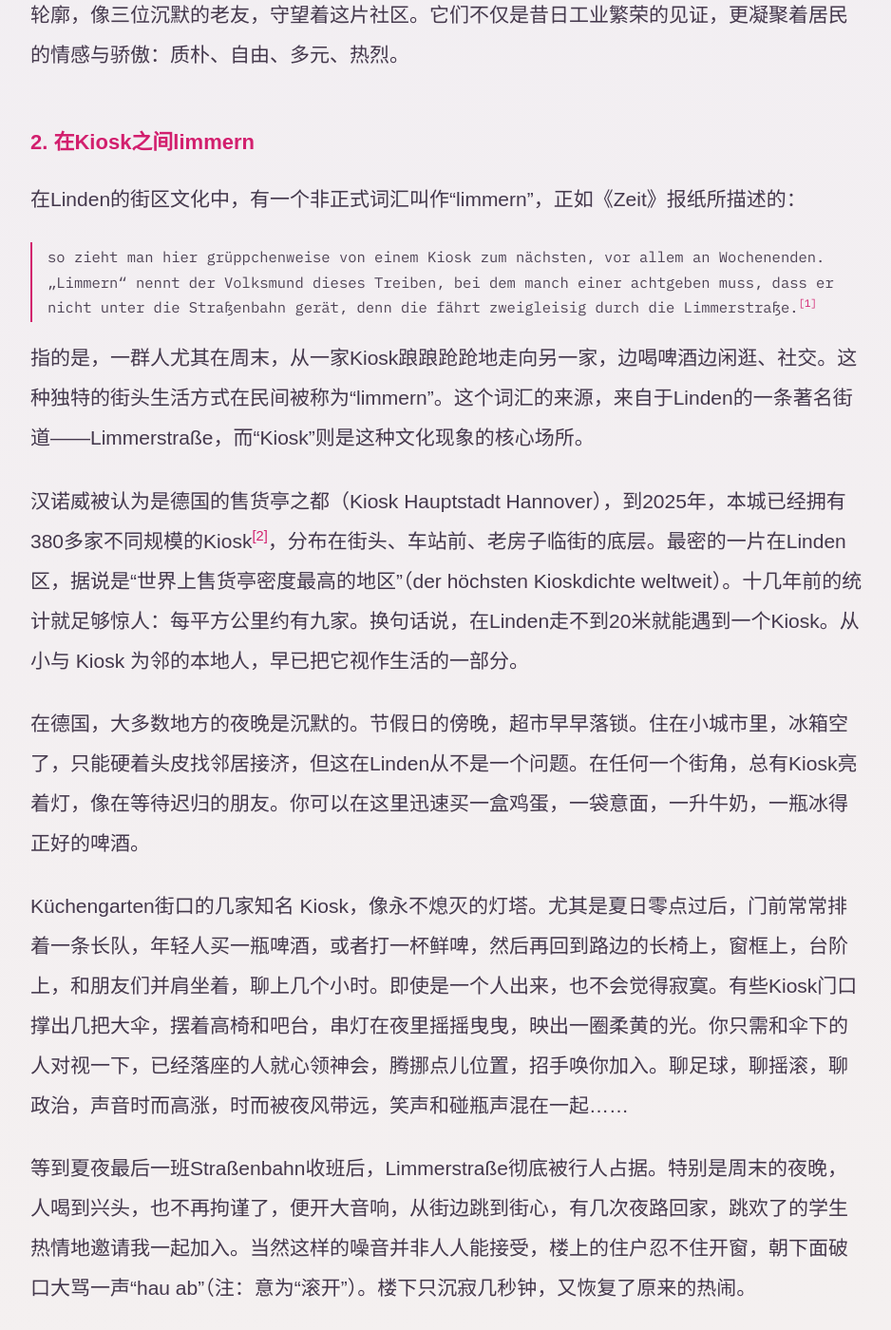
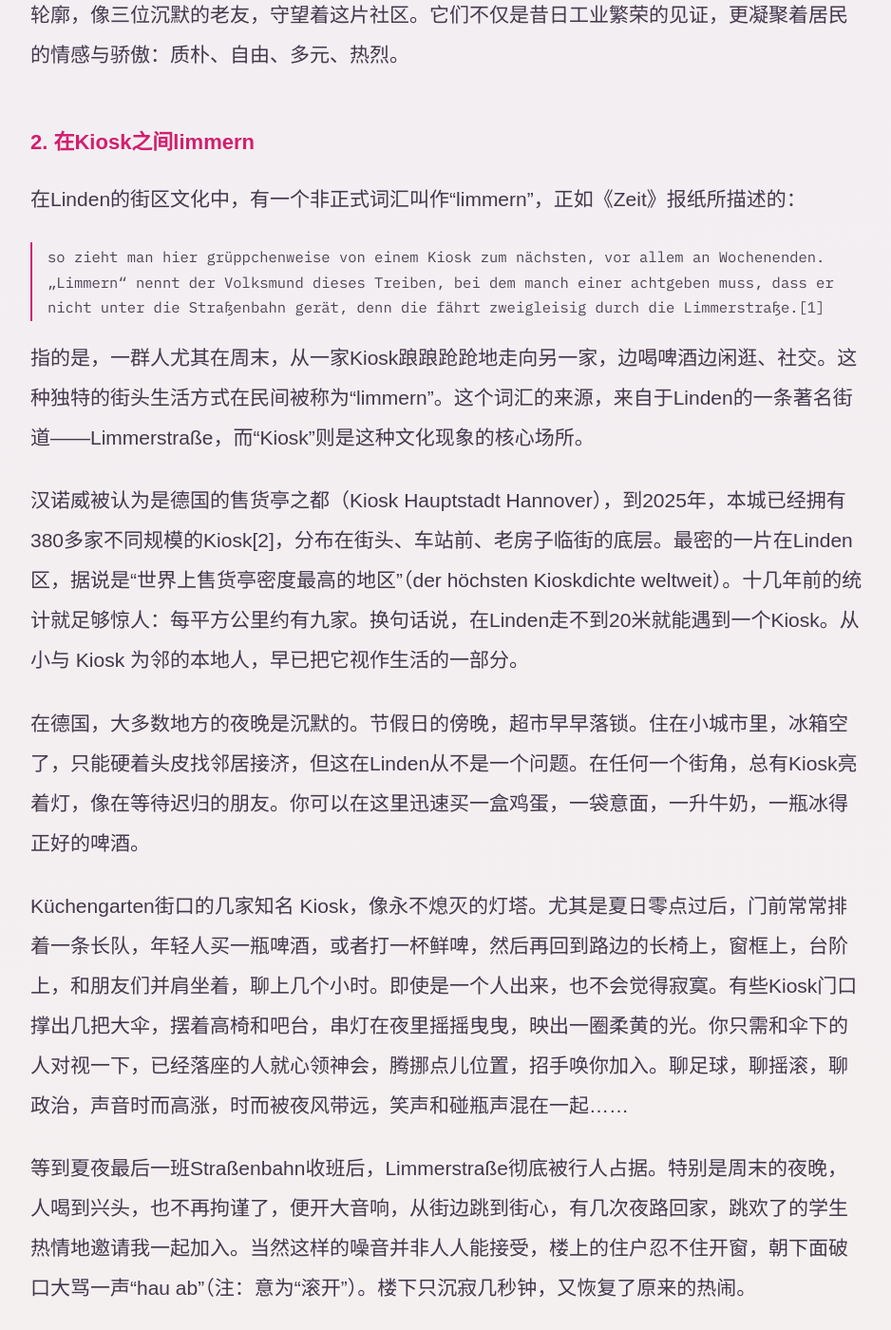
Before and after one commit to Shentuyuxia/lingersummer, a Jekyll site: the page built from _posts/2025-08-22-linden.md, in a window 1280 px wide and 1400 px high, scrolled down 3058 px. Shown: the whole window at 95% size, without its empty margins (132-1070 px from the left). Built offline with Jekyll 4.4.1, drawn with Linux system fonts in a browser that asks for light colours; some of the changed text lies outside the part shown.

```diff
--- a/_posts/2025-08-22-linden.md
+++ b/_posts/2025-08-22-linden.md
@@ -5,13 +5,17 @@ slug: linden
 date: 2025-08-22
 language: CN
 section: notes
-teaser: "Linden is not Hannover’s most glamorous district. Here, walls are awash with graffiti, kiosks line the streets, and music and conversation spill into the open. Young people, immigrants, artists and descendants of working-class families live side by side, making it the city’s freest and least easily defined neighbourhood."
-lede: "在汉诺威，Linden不是最华丽的街区：它涂鸦斑斓，Kiosk林立，街头总有不请自来的音乐与闲谈。年轻人、移民、艺术家和工人后代在此共居，构成一座城市最自由、最不被定义的片区。作者去年在此落脚，以一个生活者的视角，描摹她在Linden 的一年，以及这座城市跳动的嬉皮之心。"
+teaser: Linden is not Hannover’s most glamorous district. Here, walls are awash
+  with graffiti, kiosks line the streets, and music and conversation spill into
+  the open. Young people, immigrants, artists and descendants of working-class
+  families live side by side, making it the city’s freest and least easily
+  defined neighbourhood.
+lede: 在汉诺威，Linden不是最华丽的街区：它涂鸦斑斓，Kiosk林立，街头总有不请自来的音乐与闲谈。年轻人、移民、艺术家和工人后代在此共居，构成一座城市最自由、最不被定义的片区。作者去年在此落脚，以一个生活者的视角，描摹她在Linden
+  的一年，以及这座城市跳动的嬉皮之心。
 original_source: 蓝书屋公众号
 original_url: https://mp.weixin.qq.com/s/vUcQN9bC6_fWnl0n1gxq3A
 published: true
 ---
-
 我和汉诺威算得上有半熟的缘分。
 
 四年前我还在哥廷根大学念书，小城平静，能满足学生们的基本生活，但是年轻人还有向外探索的需求。当时Deutschland Ticket尚未推行，和其他州相比，下萨克森州的学生证尤其实惠，除了可以在州内任意乘坐慢火车，偶尔还能去往不来梅，汉堡，甚至踏入北威州的部分城市。考虑到时间和距离，周末若想购物，汉诺威常常是哥村学生的首选。不过学期票不包含城市交通，为了节省几欧元的车费，早期我和这座城市的交集也就局限在火车站后的List区和站前的主城区。作为一个州首府，它“平庸”且不摩登，更不及柏林和汉堡的张扬。
@@ -48,11 +52,11 @@ Linden居民将这三根大烟囱称为Die drei warmen Brüder——三位温暖
 
 在Linden的街区文化中，有一个非正式词汇叫作“limmern”，正如《Zeit》报纸所描述的：
 
-> so zieht man hier grüppchenweise von einem Kiosk zum nächsten, vor allem an Wochenenden. „Limmern“ nennt der Volksmund dieses Treiben, bei dem manch einer achtgeben muss, dass er nicht unter die Straßenbahn gerät, denn die fährt zweigleisig durch die Limmerstraße.<sup>[1]</sup>
+> so zieht man hier grüppchenweise von einem Kiosk zum nächsten, vor allem an Wochenenden. „Limmern“ nennt der Volksmund dieses Treiben, bei dem manch einer achtgeben muss, dass er nicht unter die Straßenbahn gerät, denn die fährt zweigleisig durch die Limmerstraße.[1]
 
 指的是，一群人尤其在周末，从一家Kiosk踉踉跄跄地走向另一家，边喝啤酒边闲逛、社交。这种独特的街头生活方式在民间被称为“limmern”。这个词汇的来源，来自于Linden的一条著名街道——Limmerstraße，而“Kiosk”则是这种文化现象的核心场所。
 
-汉诺威被认为是德国的售货亭之都（Kiosk Hauptstadt Hannover），到2025年，本城已经拥有380多家不同规模的Kiosk<sup>[2]</sup>，分布在街头、车站前、老房子临街的底层。最密的一片在Linden区，据说是“世界上售货亭密度最高的地区”（der höchsten Kioskdichte weltweit）。十几年前的统计就足够惊人：每平方公里约有九家。换句话说，在Linden走不到20米就能遇到一个Kiosk。从小与 Kiosk 为邻的本地人，早已把它视作生活的一部分。
+汉诺威被认为是德国的售货亭之都（Kiosk Hauptstadt Hannover），到2025年，本城已经拥有380多家不同规模的Kiosk[2]，分布在街头、车站前、老房子临街的底层。最密的一片在Linden区，据说是“世界上售货亭密度最高的地区”（der höchsten Kioskdichte weltweit）。十几年前的统计就足够惊人：每平方公里约有九家。换句话说，在Linden走不到20米就能遇到一个Kiosk。从小与 Kiosk 为邻的本地人，早已把它视作生活的一部分。
 
 在德国，大多数地方的夜晚是沉默的。节假日的傍晚，超市早早落锁。住在小城市里，冰箱空了，只能硬着头皮找邻居接济，但这在Linden从不是一个问题。在任何一个街角，总有Kiosk亮着灯，像在等待迟归的朋友。你可以在这里迅速买一盒鸡蛋，一袋意面，一升牛奶，一瓶冰得正好的啤酒。
 
@@ -62,7 +66,7 @@ Küchengarten街口的几家知名 Kiosk，像永不熄灭的灯塔。尤其是
 
 我羡慕街坊的这种热烈，总想着：等到不再为身份烦恼时，就在 Linden 这里开一家Kiosk，日日与邻里寒暄。朋友却笑我天真——这里的店主多半在这里生活已久，熟知每一张面孔。喝高了的邻居会先点头再赊账，到了该讨债的时候，不光要记性好，还得厚着脸皮。
 
-后来偶然读到一篇社会研究，才知道许多Linden的Kiosk 主人和我怀有相同的心思——他们不是因为无业而“凑合”开店，而是偏爱这种独立以及人情的连接。十个里有七个念完了高中，还有不少读过大学。<sup>[3]</sup>他们年复一年地经营着，不是为了生计苦撑，而是因为这里就是他们的生活。
+后来偶然读到一篇社会研究，才知道许多Linden的Kiosk 主人和我怀有相同的心思——他们不是因为无业而“凑合”开店，而是偏爱这种独立以及人情的连接。十个里有七个念完了高中，还有不少读过大学。[3]他们年复一年地经营着，不是为了生计苦撑，而是因为这里就是他们的生活。
 
 在诸多售货亭里，我最喜欢的是Getränkekult。这是一家复古风格的酒水饮品店，店主收集了市面上罕见的世界饮品，还在每周二晚上举办分享会，甚至还开了商店播客。这里不只是零售点，更是一个消息枢纽：左邻右舍谁需要帮助，找房子，出房子，借工具，寻帮手，都可以通过她得到回应。也因为店主的人格魅力，邻里也在危机时刻伸手相助。能源飙升的战争时期，她在三天内就获得了来自邻居的3000欧元的筹款，顺利渡过了难关。
 
```
